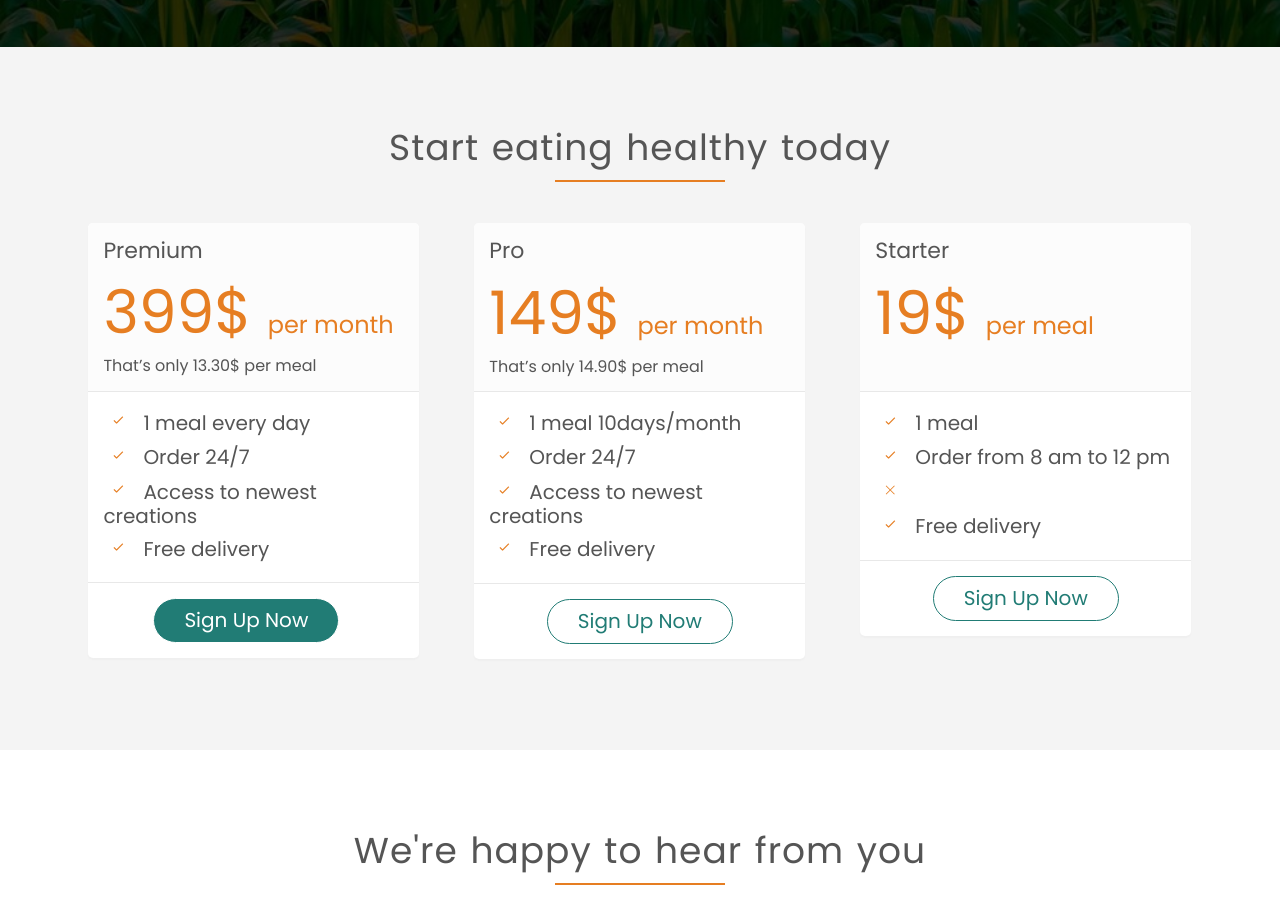
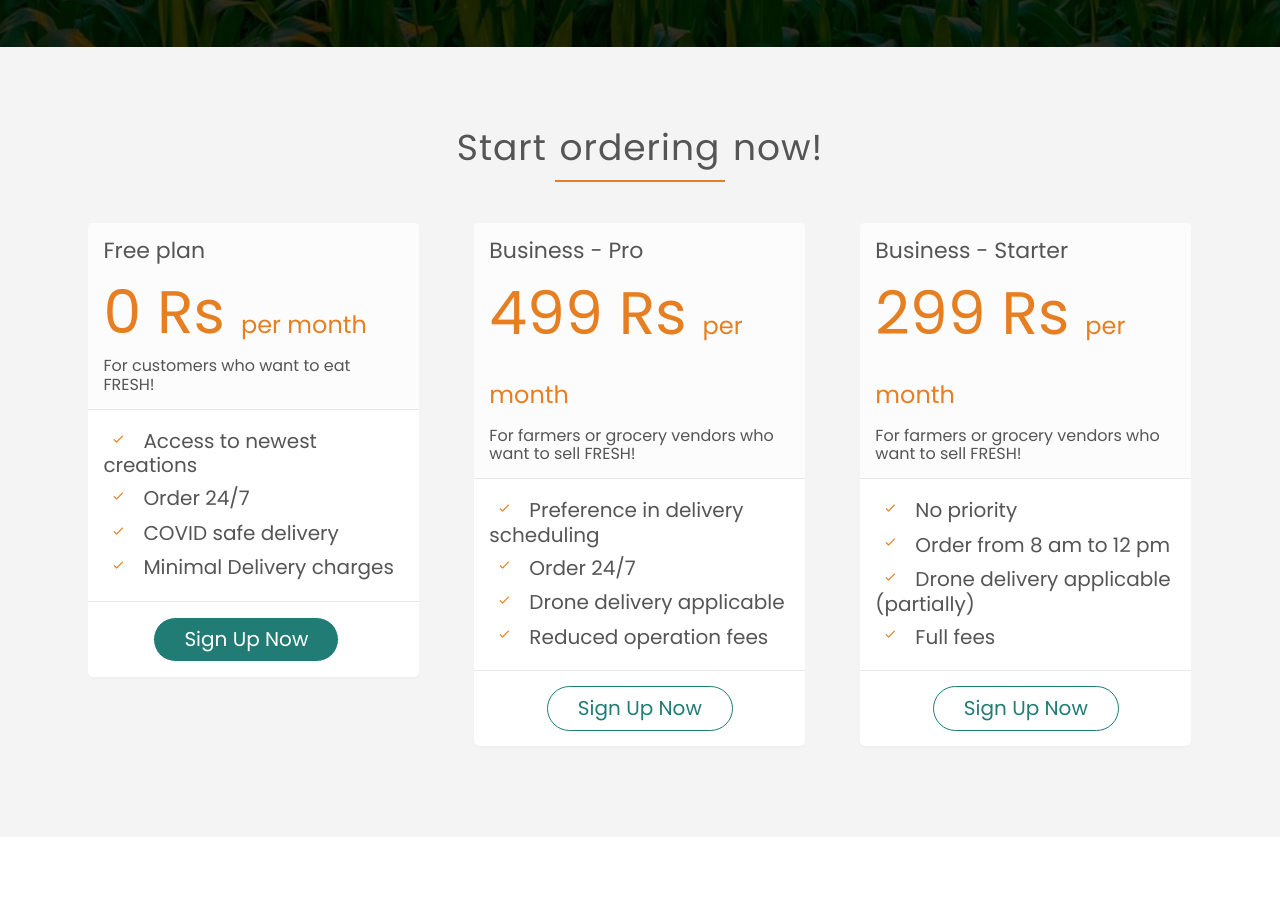
Before and after one commit to arohan-mishra/LSM-farm-fresh, a plain HTML site: page index.html in a window 1280 px wide. Shown: the part 3809-4721 px from the top of the page. Drawn offline with nearby package versions, Linux system fonts and the light colour scheme; files whose address does not match are found by name.

Commit message:
Update index.html

```diff
--- a/index.html
+++ b/index.html
@@ -235,22 +235,22 @@ optio, eaque rerum!
     </section>
     <section class="section-plans js--section-plans" id="signup">
         <div class="row">
-            <h2>Start eating healthy today</h2>
+            <h2>Start ordering now!</h2>
         </div>
         <div class="row">
             <div class="col span-1-of-3 js--wp-5">
                 <div class="plan-box">
                     <div>
-                        <h3>Premium</h3>
-                        <p class="plan-price">399$ <span>per month</span></p>
-                        <p class="plan-price-meal">That’s only 13.30$ per meal </p>
+                        <h3>Free plan</h3>
+                        <p class="plan-price">0 Rs <span>per month</span></p>
+                        <p class="plan-price-meal">For customers who want to eat FRESH!</p>
                     </div>
                     <div>
                         <ul>
-                            <li><i class="ion-ios-checkmark-empty icon-sml"></i>1 meal every day</li>
+                            <li><i class="ion-ios-checkmark-empty icon-sml"></i>Access to newest creations</li>
                             <li><i class="ion-ios-checkmark-empty icon-sml"></i>Order 24/7</li>
-                            <li><i class="ion-ios-checkmark-empty icon-sml"></i>Access to newest creations</li>
-                            <li><i class="ion-ios-checkmark-empty icon-sml"></i>Free delivery</li>
+                            <li><i class="ion-ios-checkmark-empty icon-sml"></i>COVID safe delivery</li>
+                            <li><i class="ion-ios-checkmark-empty icon-sml"></i>Minimal Delivery charges</li>
                         </ul>
                     </div>
                     <div>
@@ -261,16 +261,16 @@ optio, eaque rerum!
             <div class="col span-1-of-3">
                 <div class="plan-box">
                     <div>
-                        <h3>Pro</h3>
-                        <p class="plan-price">149$ <span>per month</span></p>
-                        <p class="plan-price-meal">That’s only 14.90$ per meal </p>
+                        <h3>Business - Pro</h3>
+                        <p class="plan-price">499 Rs <span>per month</span></p>
+                        <p class="plan-price-meal">For farmers or grocery vendors who want to sell FRESH! </p>
                     </div>
                     <div>
                         <ul>
-                            <li><i class="ion-ios-checkmark-empty icon-sml"></i>1 meal 10days/month</li>
+                            <li><i class="ion-ios-checkmark-empty icon-sml"></i>Preference in delivery scheduling</li>
                             <li><i class="ion-ios-checkmark-empty icon-sml"></i>Order 24/7</li>
-                            <li><i class="ion-ios-checkmark-empty icon-sml"></i>Access to newest creations</li>
-                            <li><i class="ion-ios-checkmark-empty icon-sml"></i>Free delivery</li>
+                            <li><i class="ion-ios-checkmark-empty icon-sml"></i>Drone delivery applicable</li>
+                            <li><i class="ion-ios-checkmark-empty icon-sml"></i>Reduced operation fees</li>
                         </ul>
                     </div>
                     <div>
@@ -281,16 +281,16 @@ optio, eaque rerum!
             <div class="col span-1-of-3">
                 <div class="plan-box">
                     <div>
-                        <h3>Starter</h3>
-                        <p class="plan-price">19$ <span>per meal</span></p>
-                        <p class="plan-price-meal"> &nbsp;</p>
+                        <h3>Business - Starter</h3>
+                        <p class="plan-price">299 Rs <span>per month</span></p>
+                        <p class="plan-price-meal">For farmers or grocery vendors who want to sell FRESH! </p>
                     </div>
                     <div>
                         <ul>
-                            <li><i class="ion-ios-checkmark-empty icon-sml"></i>1 meal</li>
+                            <li><i class="ion-ios-checkmark-empty icon-sml"></i>No priority</li>
                             <li><i class="ion-ios-checkmark-empty icon-sml"></i>Order from 8 am to 12 pm</li>
-                            <li><i class="ion-ios-close-empty icon-sml"></i></li>
-                            <li><i class="ion-ios-checkmark-empty icon-sml"></i>Free delivery</li>
+                            <li><i class="ion-ios-checkmark-empty icon-sml"></i>Drone delivery applicable (partially)</li>
+                            <li><i class="ion-ios-checkmark-empty icon-sml"></i>Full fees</li>
                         </ul>
                     </div>
                     <div>
```
